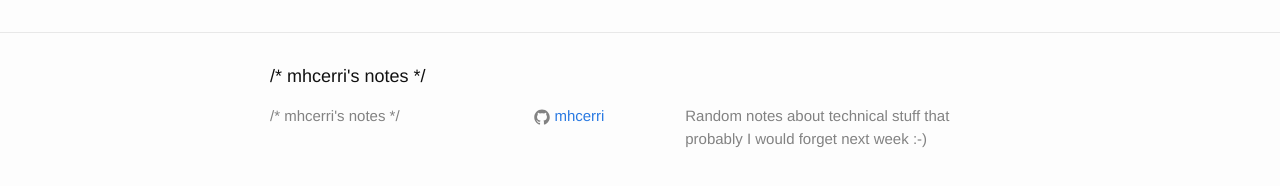
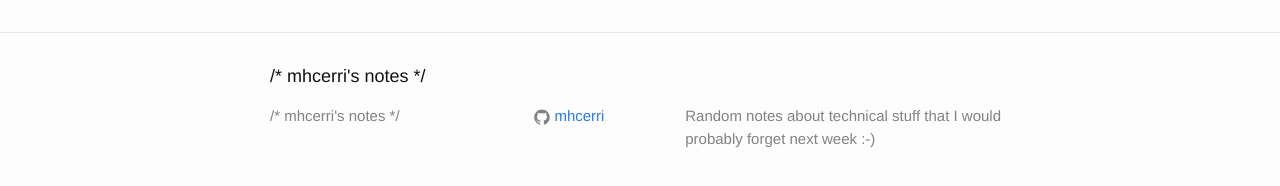
Before and after one commit to mhcerri/OLD-mhcerri.github.io, a Jekyll site: the page built from index.html, in a window 1280 px wide. Shown: the part 624-810 px from the top of the page. Built offline with Jekyll 4.4.1, drawn with Linux system fonts in a browser that asks for light colours; Markdown is read by kramdown in place of the engine named in the settings.

Commit message:
Small fixes

```diff
--- a/_config.yml
+++ b/_config.yml
@@ -2,7 +2,7 @@
 title: "/* mhcerri's notes */"
 email:
 description: > # this means to ignore newlines until "baseurl:"
-  Random notes about technical stuff that probably I would forget
+  Random notes about technical stuff that I would probably forget
   next week :-)
 baseurl: "" # the subpath of your site, e.g. /blog/
 url: "http://mhcerri.github.io" # the base hostname & protocol for your site
```
Also changed, not shown: 1 other file.
